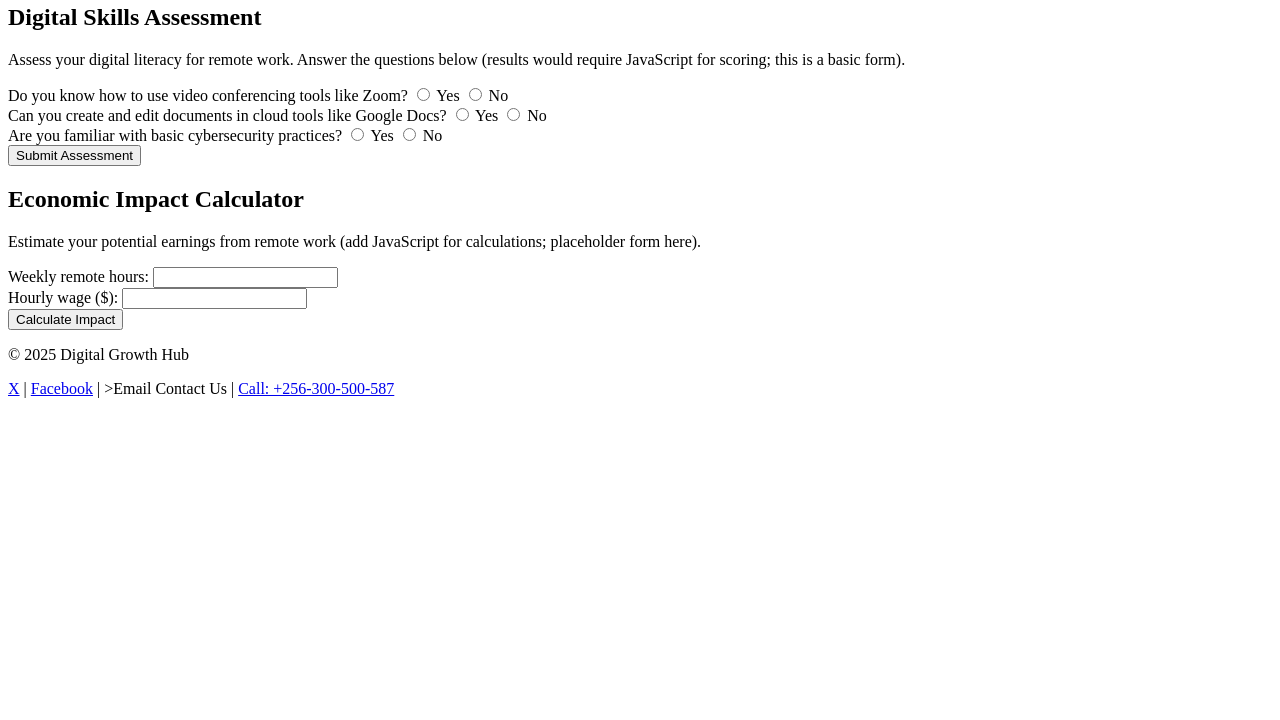
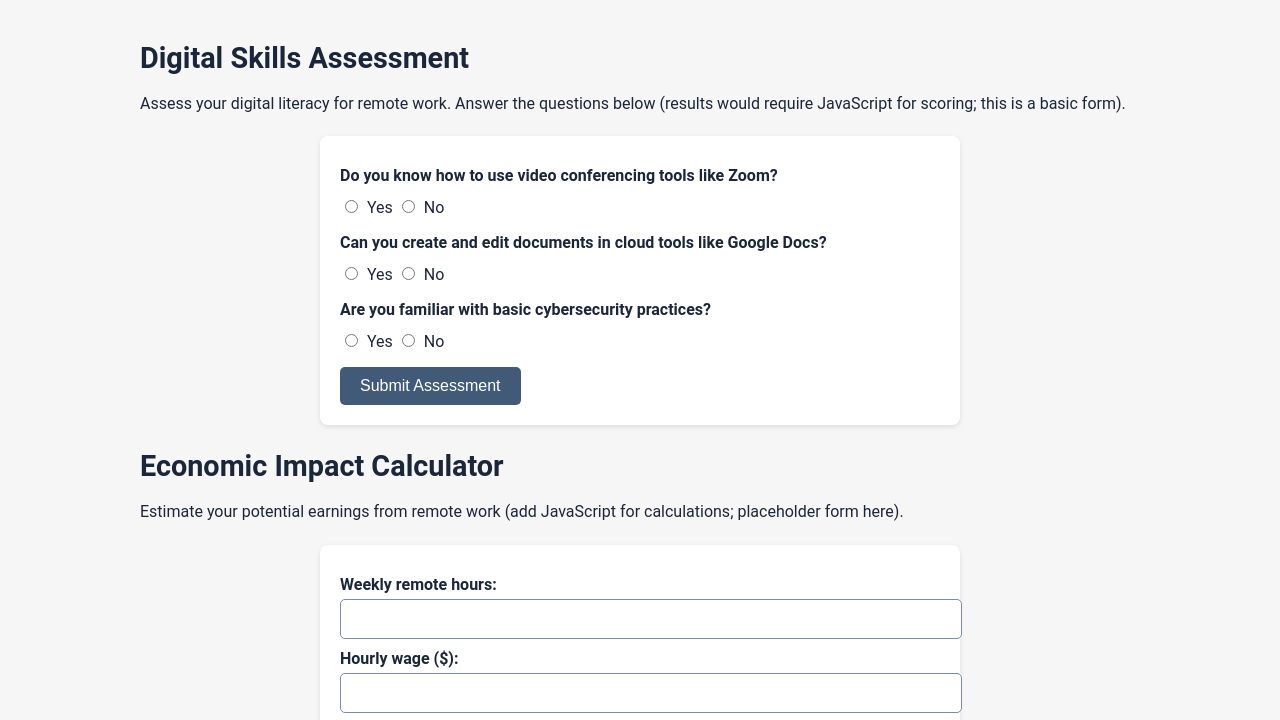
Before and after one commit to ahonesa44/JOSHUA-AHONESA-2400702824, a plain HTML site: page tools.html in a window 1280 px wide. Shown: the part 140-860 px from the top of the page. Before the commit the page ends 800 px from the top, so only its background shows below. Drawn offline with Linux system fonts and the light colour scheme.

Commit message:
initial commit

```diff
--- a/tools.html
+++ b/tools.html
@@ -5,7 +5,7 @@
     <meta charset="UTF-8">
     <meta name="viewport" content="width=device-width, initial-scale=1.0">
     <title>Digital Growth Hub - Interactive Tools</title>
-    ~
+    <link rel="stylesheet" href="styles.css">
 </head>
 
 <body>
```
